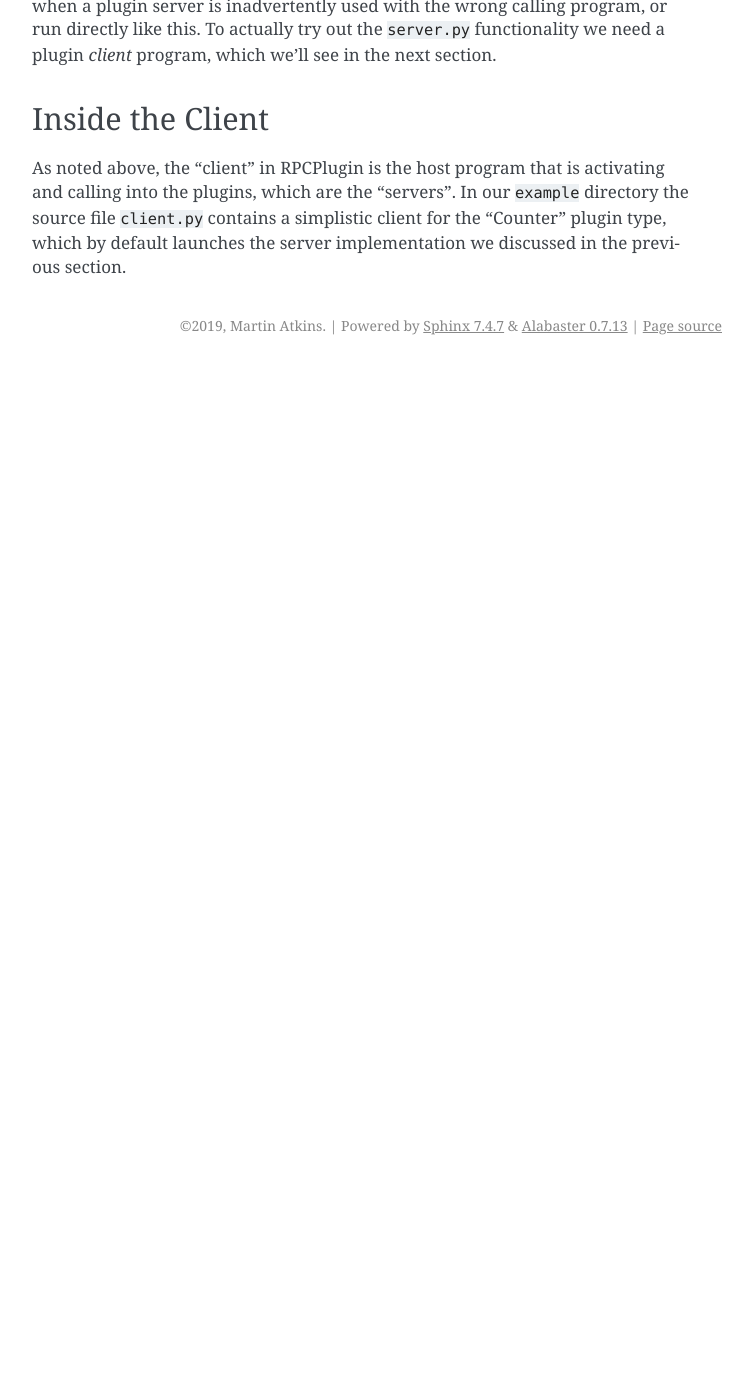
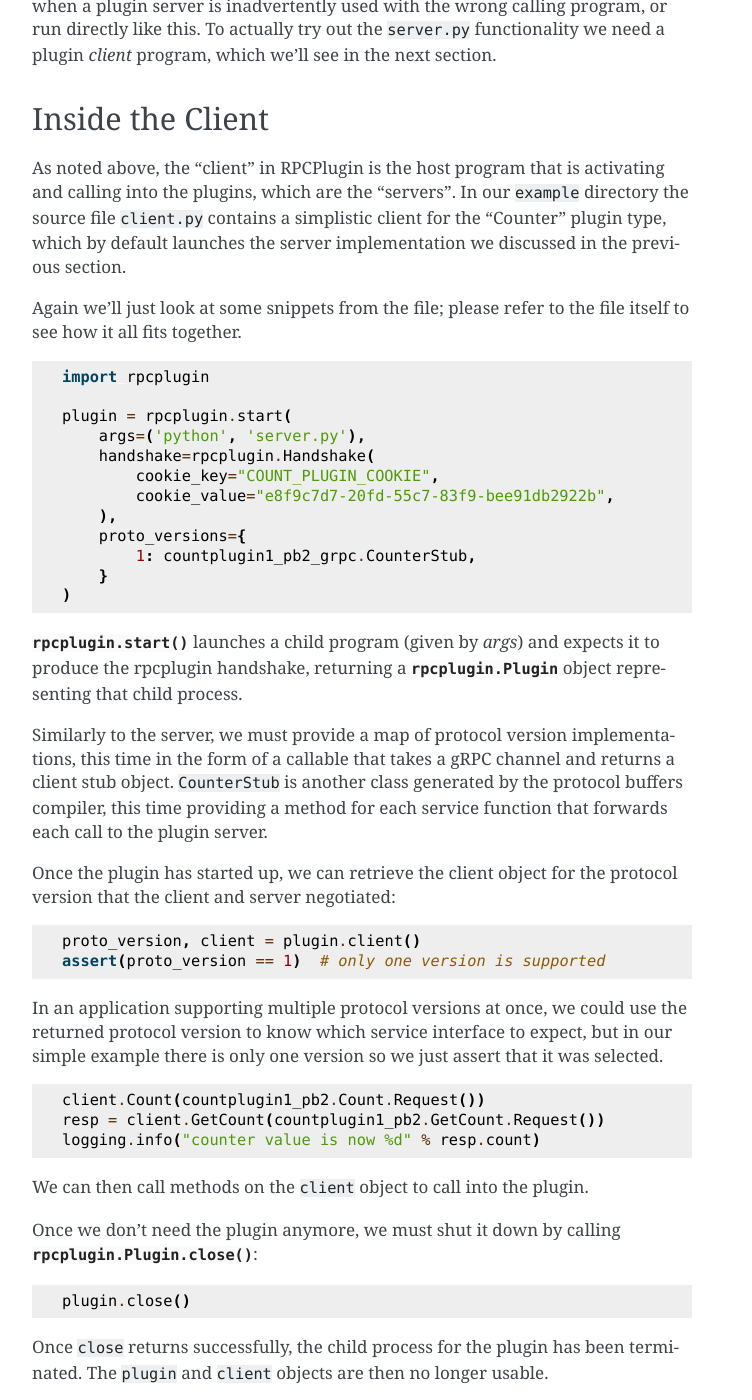
Before and after one commit to rpcplugin/python, a Sphinx documentation site: the page built from docs/intro.rst, in a window 1280 px wide and 1400 px high, scrolled down 3557 px. Shown: the whole window, without its empty margins (388-1140 px from the left). Built offline with Sphinx 7.4.7, drawn with Linux system fonts in a browser that asks for light colours; before the commit the page ends 3922 px from its top, so only the background shows below that; some of the changed text lies outside the part shown.

Commit message:
docs: Finish up the Getting Started guide with client information

```diff
--- a/docs/intro.rst
+++ b/docs/intro.rst
@@ -185,6 +185,86 @@ activating and calling into the plugins, which are the "servers". In our
 client for the "Counter" plugin type, which by default launches the server
 implementation we discussed in the previous section.
 
+Again we'll just look at some snippets from the file; please refer to the
+file itself to see how it all fits together.
+
+.. code-block:: python
+
+    import rpcplugin
+
+    plugin = rpcplugin.start(
+        args=('python', 'server.py'),
+        handshake=rpcplugin.Handshake(
+            cookie_key="COUNT_PLUGIN_COOKIE",
+            cookie_value="e8f9c7d7-20fd-55c7-83f9-bee91db2922b",
+        ),
+        proto_versions={
+            1: countplugin1_pb2_grpc.CounterStub,
+        }
+    )
+
+:py:func:`rpcplugin.start` launches a child program (given by `args`) and
+expects it to produce the rpcplugin handshake, returning a
+:py:class:`rpcplugin.Plugin` object representing that child process.
+
+Similarly to the server, we must provide a map of protocol version
+implementations, this time in the form of a callable that takes a gRPC
+channel and returns a client stub object. ``CounterStub`` is another class
+generated by the protocol buffers compiler, this time providing a method
+for each service function that forwards each call to the plugin server.
+
+Once the plugin has started up, we can retrieve the client object for
+the protocol version that the client and server negotiated:
+
+.. code-block:: python
+
+    proto_version, client = plugin.client()
+    assert(proto_version == 1)  # only one version is supported
+
+In an application supporting multiple protocol versions at once, we could
+use the returned protocol version to know which service interface to expect,
+but in our simple example there is only one version so we just assert that it
+was selected.
+
+.. code-block:: python
+
+    client.Count(countplugin1_pb2.Count.Request())
+    resp = client.GetCount(countplugin1_pb2.GetCount.Request())
+    logging.info("counter value is now %d" % resp.count)
+
+We can then call methods on the ``client`` object to call into the plugin.
+
+Once we don't need the plugin anymore, we must shut it down by calling
+:py:meth:`rpcplugin.Plugin.close`:
+
+.. code-block:: python
+
+    plugin.close()
+
+Once ``close`` returns successfully, the child process for the plugin has
+been terminated. The ``plugin`` and ``client`` objects are then no longer
+usable.
+
+Cross-language Calls
+--------------------
+
+Our ``client.py`` defaults to running the ``server.py`` in the same directory
+as its plugin server, but if you pass it at least one argument then it will
+use those arguments as the server command line.
+
+There are no other language servers in the Python library repository, but if
+you have a ``countplugin1`` server example in another language available to run
+then you can pass it to ``client.py`` to see a cross-language call. For
+example, if you have the Go_ server example in the default Go binary directory,
+you could run the Go server in the Python client like this:
+
+.. code-block:: bash
+
+    python client.py ~/go/bin/count-plugin-server
+
+Conversely, you can try the Python server with the Go client.
+
 .. _RPCPlugin: https://www.rpcplugin.org/
 .. _gRPC: https://www.grpc.io/
 .. _`Protocol Buffers`: https://developers.google.com/protocol-buffers/
+.. _Go: https://www.golang.org/
```
Also changed, not shown: 1 other file.
